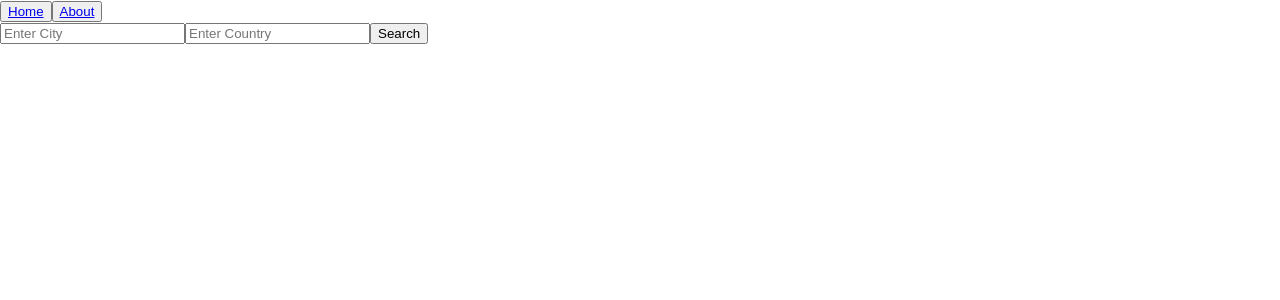
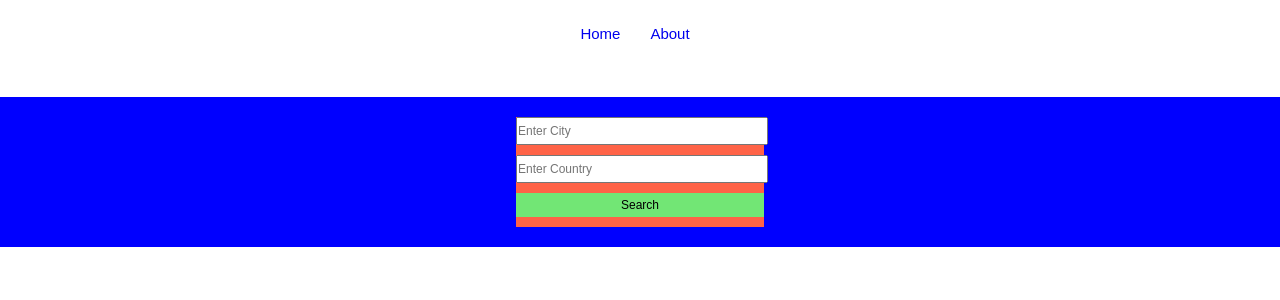
Before and after one commit to SpiRR/WeatherApp_v2, a React (Create React App) app in the folder weatherapp/: page / in a window 1280 px wide. Shown: the top 300 px of the page. Built offline with nearby package versions, Linux system fonts and the light colour scheme.

Commit message:
some styling

```diff
--- a/weatherapp/src/App.js
+++ b/weatherapp/src/App.js
@@ -71,7 +71,7 @@ export default class App extends Component {
       <div>
 
          <Router>
-          <nav>
+          <nav className="navbar">
             <button>
               <Link to={'/'}>Home</Link>
             </button>
--- a/weatherapp/src/pages/AboutPage.js
+++ b/weatherapp/src/pages/AboutPage.js
@@ -3,8 +3,8 @@ import React, {Component} from 'react';
 export default class About extends Component {
     render(){
         return(
-            <div>
-                About
+            <div className="aboutcontainer">
+                Hello!
             </div>
         );
     }
--- a/weatherapp/src/pages/FormPage.js
+++ b/weatherapp/src/pages/FormPage.js
@@ -3,11 +3,13 @@ import React, {Component} from 'react';
 export default class Form extends Component {
     render(){
         return(
-            <form className="weatherForm" onSubmit={this.props.getWeather}>
-                <input type="text" name="city" placeholder="Enter City"/>
-                <input type="text" name="country" placeholder="Enter Country"/>
-                <button>Search</button>
-            </form>
+            <div className="formcontainer">
+                <form className="weatherForm" onSubmit={this.props.getWeather}>
+                    <input type="text" name="city" placeholder="Enter City"/>
+                    <input type="text" name="country" placeholder="Enter Country"/>
+                    <button>Search</button>
+                </form>
+            </div>
         );
     }
 }
--- a/weatherapp/src/pages/WeatherOutput.js
+++ b/weatherapp/src/pages/WeatherOutput.js
@@ -3,7 +3,7 @@ import React, {Component} from 'react';
 export default class WeatherOutput extends Component {
     render() {
         return(
-            <div className="weatherInfo">
+            <div className="weatherinfo">
                 {/* <h4>Weather</h4> */}
                 {this.props.city &&  <p> {this.props.city} , {this.props.country} </p>}
                 {this.props.description && <p><label>Description: </label> {this.props.description} </p>}
--- a/weatherapp/src/pages/style.css
+++ b/weatherapp/src/pages/style.css
@@ -0,0 +1,68 @@
+body {
+    box-sizing: border-box;
+    position: relative;
+    font-size: 15px;
+}
+
+.navbar {
+    display: block;
+    text-align: center;
+    margin-top: 20px;
+}
+
+.navbar button {
+    font-size: 15px;
+    border: none;
+    background-color: transparent;
+    padding: 5px 10px;
+    margin-right: 10px;
+}
+
+.navbar button a {
+    text-decoration: none;
+}
+
+.navbar button:hover{
+    background-color: teal;
+}
+
+.formcontainer {
+    display: block;
+    text-align: center;
+    margin-top: 50px;
+    padding: 20px;
+    background-color: blue;
+}
+
+.formcontainer .weatherForm {
+    display: inline-block;
+    width: 20%;
+    background-color: tomato;
+}
+
+.formcontainer .weatherForm input, .formcontainer .weatherForm button{
+    font-size: 12px;
+    display: block;
+    margin-bottom: 10px;
+    width: 100%;
+}
+
+.formcontainer .weatherForm input {
+    padding: 5px 0px;
+
+}
+
+.formcontainer .weatherForm button {
+    background-color: rgb(114, 230, 117);
+    text-align: center;
+    border: none;
+    padding: 5px 5px;
+}
+
+.aboutcontainer {
+    background-color: blue;
+}
+
+.weatherinfo {
+    background-color: blue;
+}
```
Also changed, not shown: 1 other file (tests, documents, lock files or other folders).
